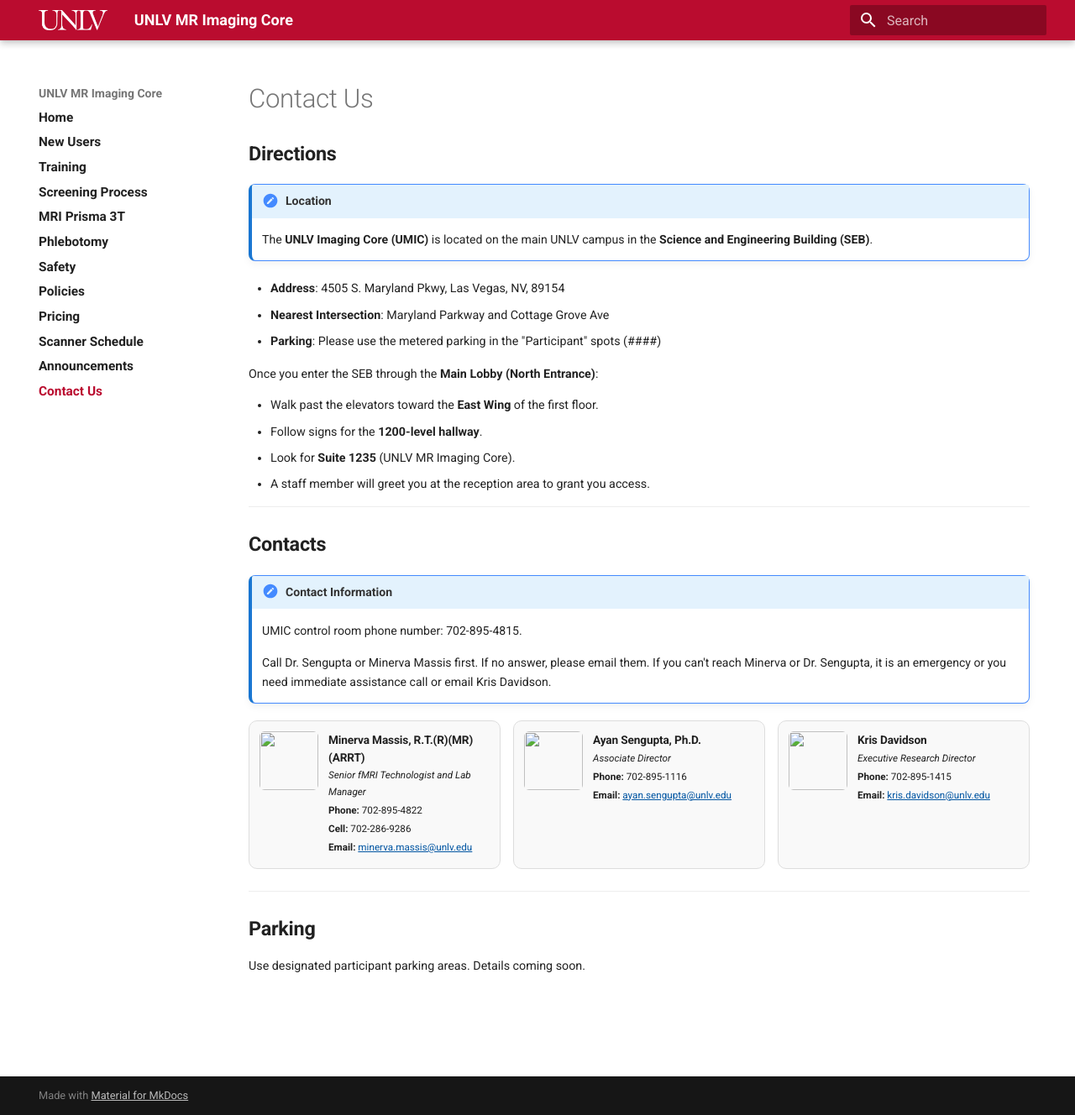
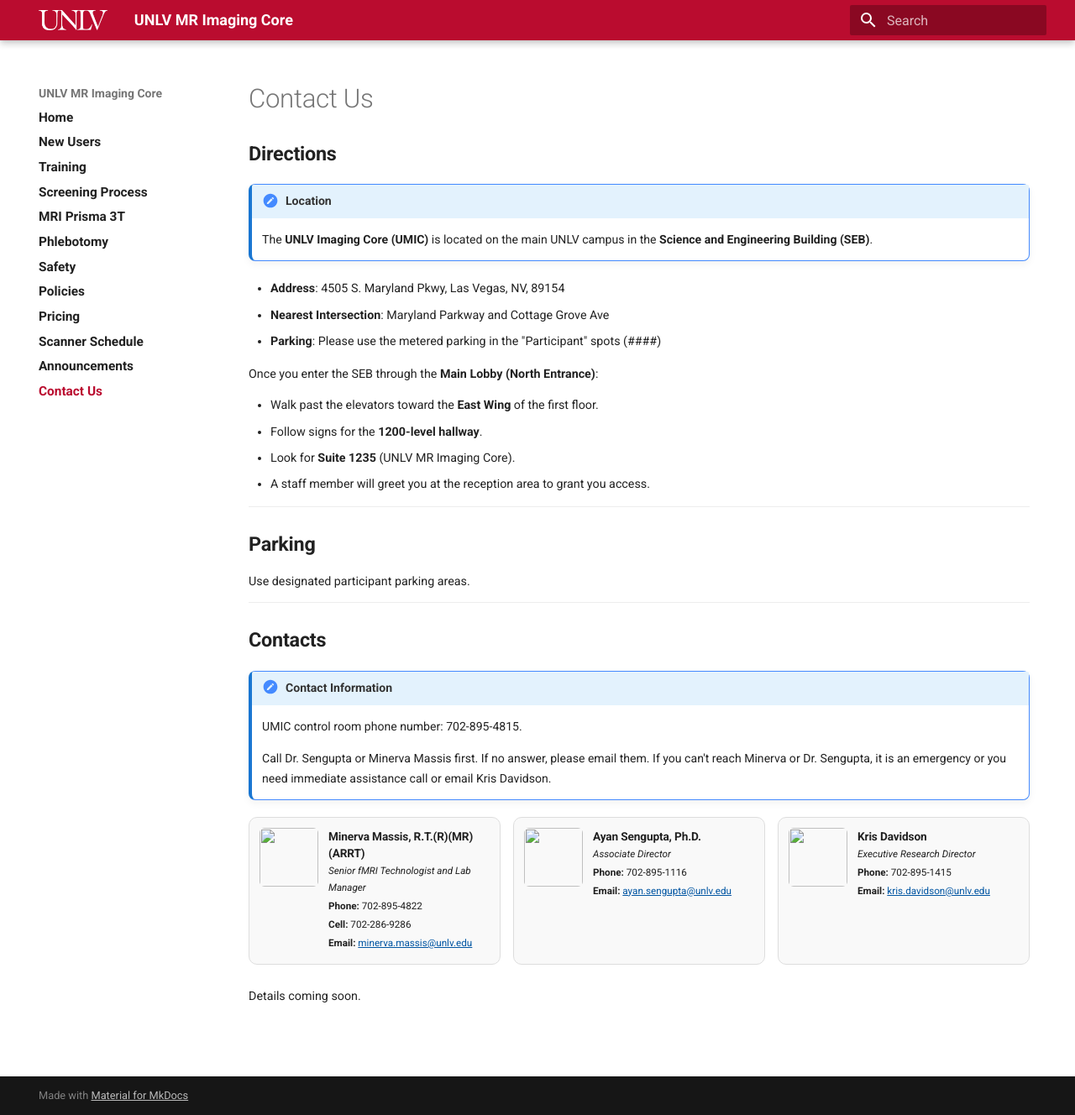
Before and after one commit to unlvfmri/umic, an MkDocs documentation site: the page built from docs/contact.md, in a window 1280 px wide and 1328 px high. Shown: the whole window at 84% size. Built offline with MkDocs 1.6.1 and Material for MkDocs 9.7.7, drawn with Linux system fonts in a browser that asks for light colours; part of the change alters nothing that is shown.

```diff
--- a/docs/contact.md
+++ b/docs/contact.md
@@ -15,6 +15,12 @@ Once you enter the SEB through the **Main Lobby (North Entrance)**:
 - Follow signs for the **1200-level hallway**.
 - Look for **Suite 1235** (UNLV MR Imaging Core).
 - A staff member will greet you at the reception area to grant you access.
+
+---
+
+## Parking
+
+Use designated participant parking areas.
 
 
 ---
@@ -64,9 +70,5 @@ Once you enter the SEB through the **Main Lobby (North Entrance)**:
 
 </div>
 
----
 
-## Parking
-
-Use designated participant parking areas.
 Details coming soon.
```
